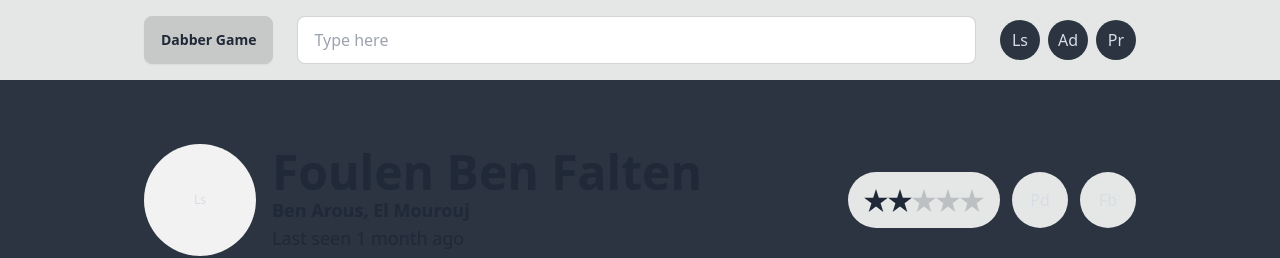
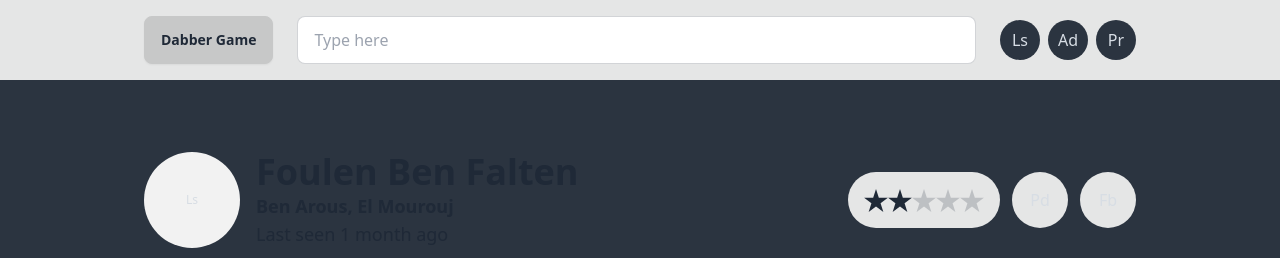
Before and after one commit to rabiibouhestine/dabbergame.tn, a SvelteKit app: page /user/1 in a window 1280 px wide. Shown: the top 258 px of the page. Built offline with nearby package versions, Linux system fonts and the light colour scheme.

Commit message:
build ui

```diff
--- a/src/routes/user/[id]/+page.svelte
+++ b/src/routes/user/[id]/+page.svelte
@@ -10,12 +10,12 @@
 	>
 		<div class="flex gap-4 items-center">
 			<div class="avatar placeholder">
-				<div class="bg-base-200 text-neutral-content rounded-full w-28 h-28">
+				<div class="bg-base-200 text-neutral-content rounded-full w-24 h-24">
 					<span class="text-xs">Ls</span>
 				</div>
 			</div>
 			<div>
-				<h2 class="text-5xl font-bold">Foulen Ben Falten</h2>
+				<h2 class="text-4xl font-bold">Foulen Ben Falten</h2>
 				<p class="text-lg font-bold">Ben Arous, El Mourouj</p>
 				<p class="text-lg">Last seen 1 month ago</p>
 			</div>
```
